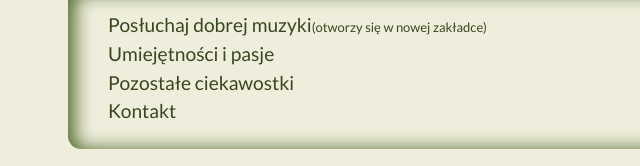
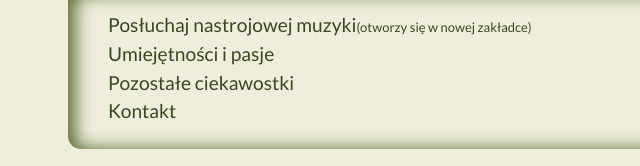
Before and after one commit to Liznaviecky/myFirstHomepage, a plain HTML site: page index.html in a window 1280 px wide. Shown: the part 345-511 px from the top of the page, 222-862 px from the left. Drawn offline with nearby package versions, Linux system fonts and the light colour scheme.

Commit message:
text changed

```diff
--- a/index.html
+++ b/index.html
@@ -37,7 +37,7 @@
                 <li class="navigation__listItem">
                     <a class="navigation__link" href="https://www.youtube.com/watch?v=gT6hSz_TxxA" target="_blank"
                         rel="noreferrer noopener" title="Muzyka z gry video Deus Ex">
-                        Posłuchaj dobrej muzyki<span class="navigation__span">(otworzy się w nowej zakładce)</span>
+                        Posłuchaj nastrojowej muzyki<span class="navigation__span">(otworzy się w nowej zakładce)</span>
                     </a>
                 </li>
                 <li class="navigation__listItem">
```
